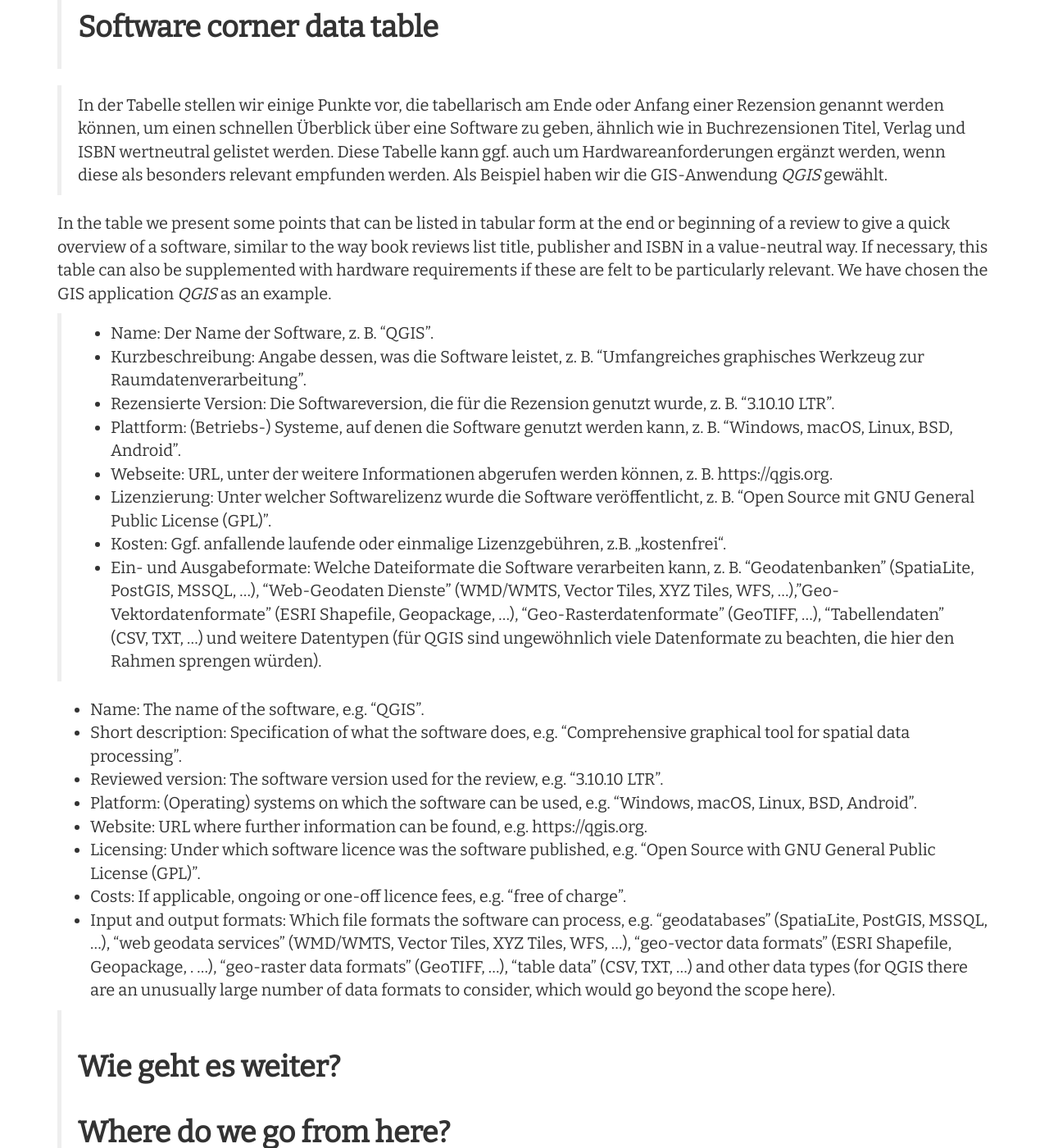
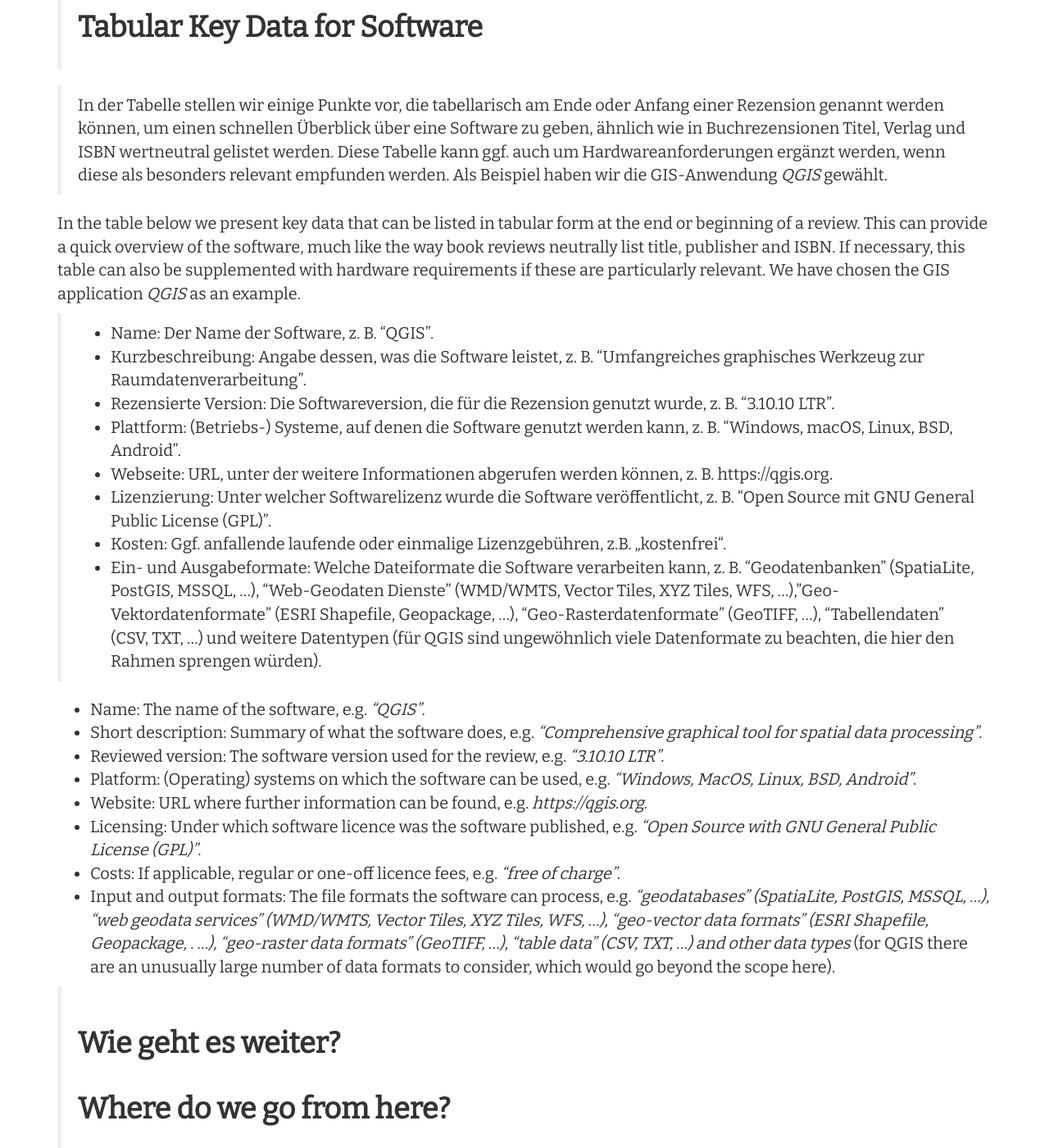
Before and after one commit to Research-Squirrel-Engineers/Impuls_SoftwareRezensionen_DGUF, a Jekyll site: the page built from Draft_EN.md, in a window 1280 px wide and 1400 px high, scrolled down 37902 px. Shown: the whole window at 82% size. Built offline with Jekyll 4.4.1, drawn with Linux system fonts in a browser that asks for light colours; nearby versions of some CDN libraries; emoji names are drawn with the system emoji font.

Commit message:
tabular key data checked

```diff
--- a/Draft_EN.md
+++ b/Draft_EN.md
@@ -507,11 +507,11 @@ The quality of the implementation influences whether and to what extent the prog
 * **Is *Continuous Integration* used to ensure implementation quality?** For a developer, not only the existence and documentation of the source code is crucial, but he will usually also expect information about the functionality and compilability of the source code. As already mentioned in the previous sections, *Continuous Integration* can be such a quality indicator. The *Continuous Integration* process checks the compilability of the software after each change and can make this visible on the repository with a status indicator. It is a sign of well-maintained source code if it compiles in the currently available version and, if applicable, in the current development version.
 
 > ## Software-Eckdatentabelle
-## Software corner data table
+## Tabular Key Data for Software
 
 > In der Tabelle stellen wir einige Punkte vor, die tabellarisch am Ende oder Anfang einer Rezension genannt werden können, um einen schnellen Überblick über eine Software zu geben, ähnlich wie in Buchrezensionen Titel, Verlag und ISBN wertneutral gelistet werden. Diese Tabelle kann ggf. auch um Hardwareanforderungen ergänzt werden, wenn diese als besonders relevant empfunden werden. Als Beispiel haben wir die GIS-Anwendung *QGIS* gewählt.
 
-In the table we present some points that can be listed in tabular form at the end or beginning of a review to give a quick overview of a software, similar to the way book reviews list title, publisher and ISBN in a value-neutral way. If necessary, this table can also be supplemented with hardware requirements if these are felt to be particularly relevant. We have chosen the GIS application *QGIS* as an example.
+In the table below we present key data that can be listed in tabular form at the end or beginning of a review. This can provide a quick overview of the software, much like the way book reviews neutrally list title, publisher and ISBN. If necessary, this table can also be supplemented with hardware requirements if these are particularly relevant. We have chosen the GIS application *QGIS* as an example.
 
 > - Name: Der Name der Software, z. B. "QGIS".
 > - Kurzbeschreibung: Angabe dessen, was die Software leistet, z. B. "Umfangreiches graphisches Werkzeug zur Raumdatenverarbeitung".
@@ -522,14 +522,14 @@ In the table we present some points that can be listed in tabular form at the en
 > - Kosten: Ggf. anfallende laufende oder einmalige Lizenzgebühren, z.B. „kostenfrei“.
 > - Ein- und Ausgabeformate: Welche Dateiformate die Software verarbeiten kann, z. B. "Geodatenbanken" (SpatiaLite, PostGIS, MSSQL, ...), "Web-Geodaten Dienste" (WMD/WMTS, Vector Tiles, XYZ Tiles, WFS, ...),"Geo-Vektordatenformate" (ESRI Shapefile, Geopackage, ...), "Geo-Rasterdatenformate" (GeoTIFF, ...), "Tabellendaten" (CSV, TXT, ...) und weitere Datentypen (für QGIS sind ungewöhnlich viele Datenformate zu beachten, die hier den Rahmen sprengen würden).
 
-- Name: The name of the software, e.g. "QGIS".
-- Short description: Specification of what the software does, e.g. "Comprehensive graphical tool for spatial data processing".
-- Reviewed version: The software version used for the review, e.g. "3.10.10 LTR".
-- Platform: (Operating) systems on which the software can be used, e.g. "Windows, macOS, Linux, BSD, Android".
-- Website: URL where further information can be found, e.g. https://qgis.org.
-- Licensing: Under which software licence was the software published, e.g. "Open Source with GNU General Public License (GPL)".
-- Costs: If applicable, ongoing or one-off licence fees, e.g. "free of charge".
-- Input and output formats: Which file formats the software can process, e.g. "geodatabases" (SpatiaLite, PostGIS, MSSQL, ...), "web geodata services" (WMD/WMTS, Vector Tiles, XYZ Tiles, WFS, ...), "geo-vector data formats" (ESRI Shapefile, Geopackage, . ...), "geo-raster data formats" (GeoTIFF, ...), "table data" (CSV, TXT, ...) and other data types (for QGIS there are an unusually large number of data formats to consider, which would go beyond the scope here).
+- Name: The name of the software, e.g. *"QGIS"*.
+- Short description: Summary of what the software does, e.g. *"Comprehensive graphical tool for spatial data processing"*.
+- Reviewed version: The software version used for the review, e.g. *"3.10.10 LTR"*.
+- Platform: (Operating) systems on which the software can be used, e.g. *"Windows, MacOS, Linux, BSD, Android"*.
+- Website: URL where further information can be found, e.g. *https://qgis.org*.
+- Licensing: Under which software licence was the software published, e.g. *"Open Source with GNU General Public License (GPL)"*.
+- Costs: If applicable, regular or one-off licence fees, e.g. *"free of charge"*.
+- Input and output formats: The file formats the software can process, e.g. *"geodatabases" (SpatiaLite, PostGIS, MSSQL, ...), "web geodata services" (WMD/WMTS, Vector Tiles, XYZ Tiles, WFS, ...), "geo-vector data formats" (ESRI Shapefile, Geopackage, . ...), "geo-raster data formats" (GeoTIFF, ...), "table data" (CSV, TXT, ...) and other data types* (for QGIS there are an unusually large number of data formats to consider, which would go beyond the scope here).
 
 > ## Wie geht es weiter?
 ## Where do we go from here?
```
